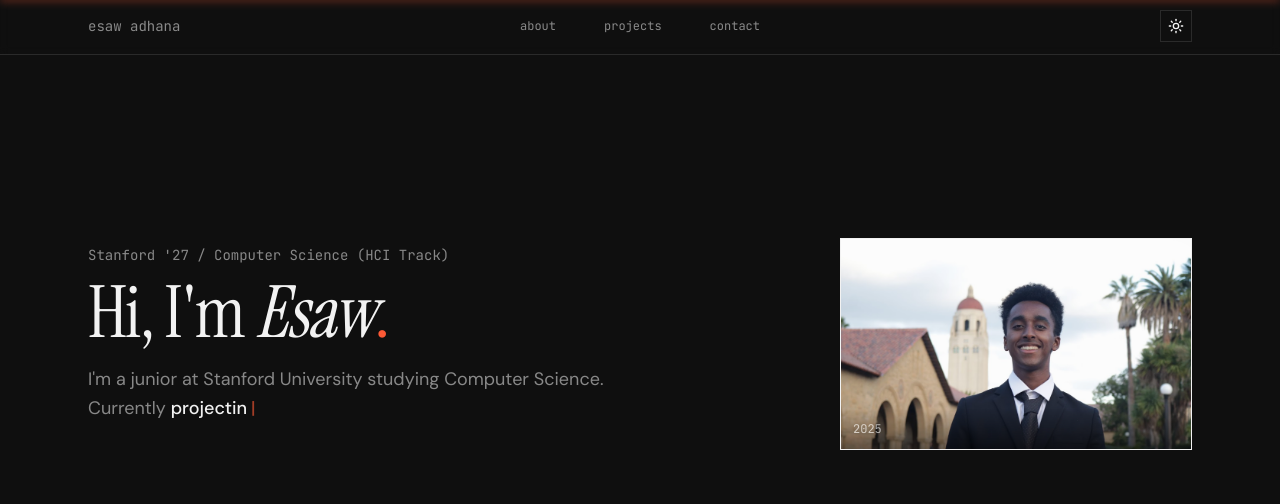
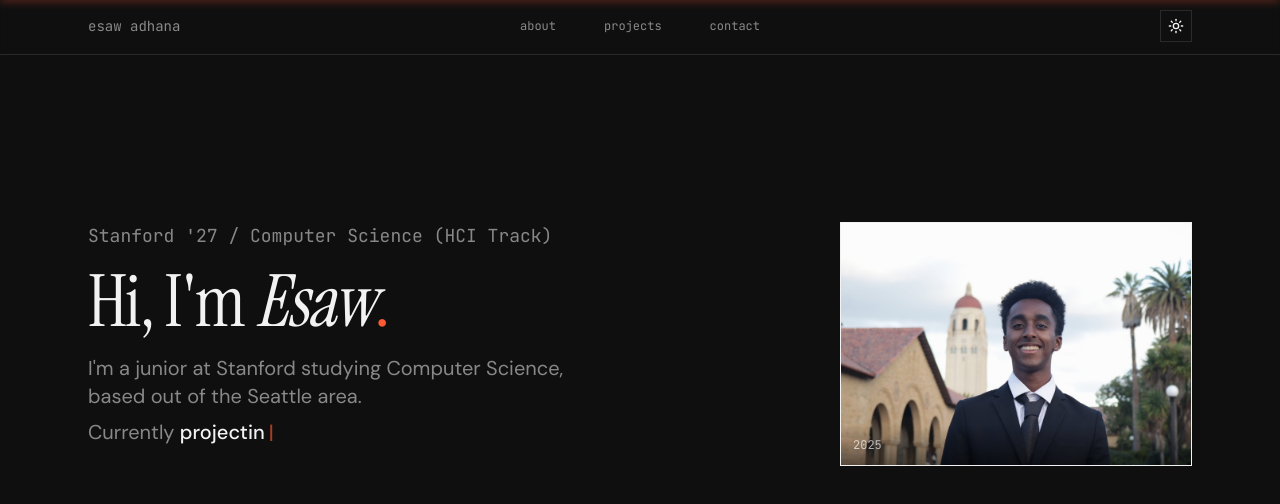
Before and after one commit to EsawAdhana/portfolio, a Next.js app: page / in a window 1280 px wide. Shown: the part 10-514 px from the top of the page. Built offline with nearby package versions, Linux system fonts and the light colour scheme.

Commit message:
Add Seattle area mention:

```diff
--- a/app/page.tsx
+++ b/app/page.tsx
@@ -221,7 +221,7 @@ export default function Home() {
                   initial={{ opacity: 0, y: 20 }}
                   animate={{ opacity: 1, y: 0 }}
                   transition={{ duration: 0.6 }}
-                  className="font-mono text-sm text-[color:var(--muted)] mb-3"
+                  className="font-mono text-base md:text-lg text-[color:var(--muted)] mb-4"
                 >
                   Stanford &apos;27 / Computer Science (HCI Track)
                 </motion.p>
@@ -241,10 +241,14 @@ export default function Home() {
                   initial={{ opacity: 0, y: 20 }}
                   animate={{ opacity: 1, y: 0 }}
                   transition={{ duration: 0.6, delay: 0.2 }}
-                  className="text-lg text-[color:var(--muted)] max-w-xl leading-relaxed mb-5"
+                  className="text-xl md:text-xl text-[color:var(--muted)] max-w-xl leading-relaxed mb-5"
                 >
-                  I&apos;m a junior at Stanford University studying Computer Science.
+                  <p className="mb-2">
+                    I&apos;m a junior at Stanford studying Computer Science,
                     <br />
+                    based out of the Seattle area.
+                  </p>
+                  <p>
                     Currently{' '}
                     <span className="text-[color:var(--foreground)] font-medium inline-flex items-center gap-1">
                       {typingText}
@@ -256,6 +260,7 @@ export default function Home() {
                         |
                       </motion.span>
                     </span>
+                  </p>
                 </motion.div>
               </div>
 
```
Lines whose indentation alone changed are shown as unchanged.
